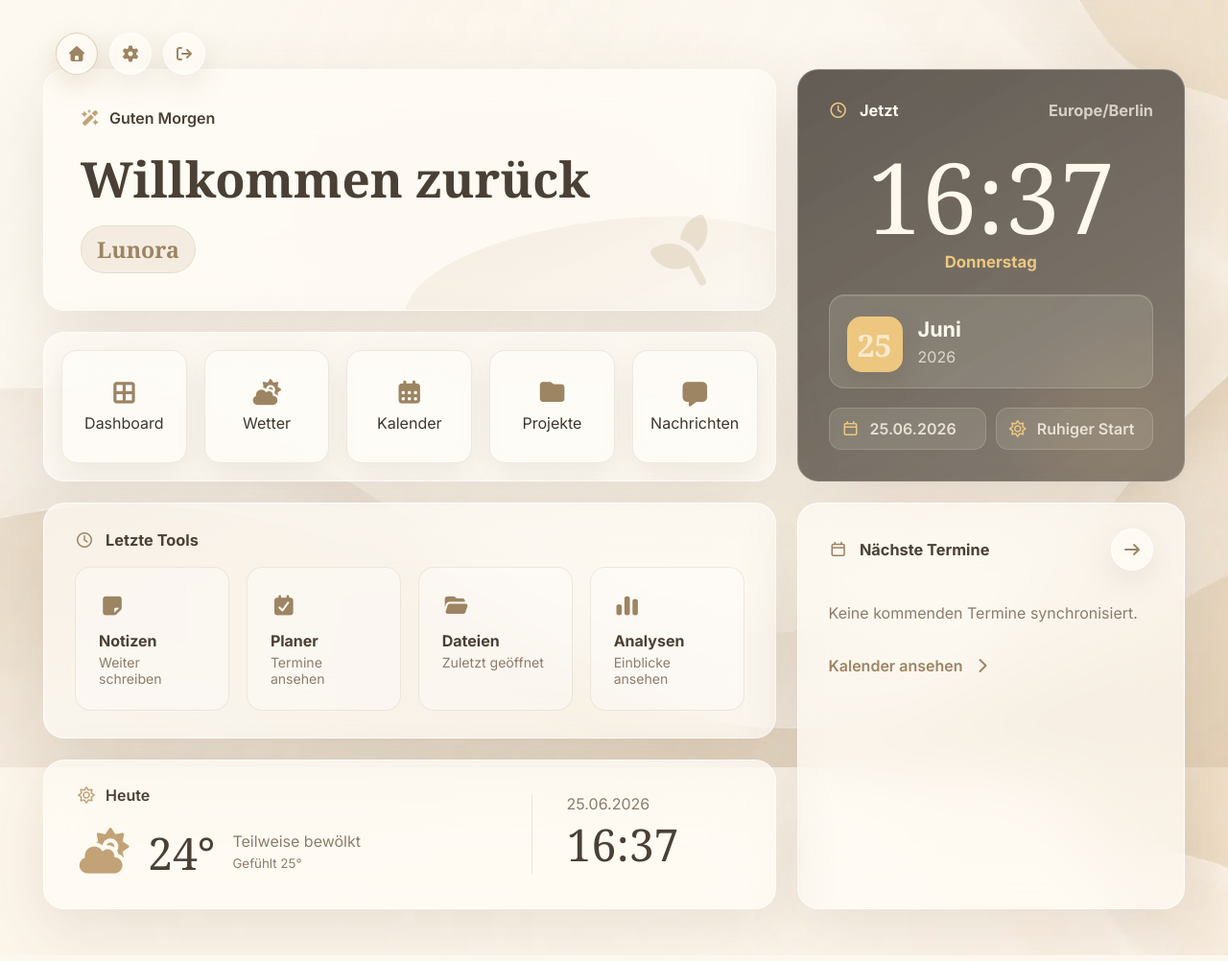
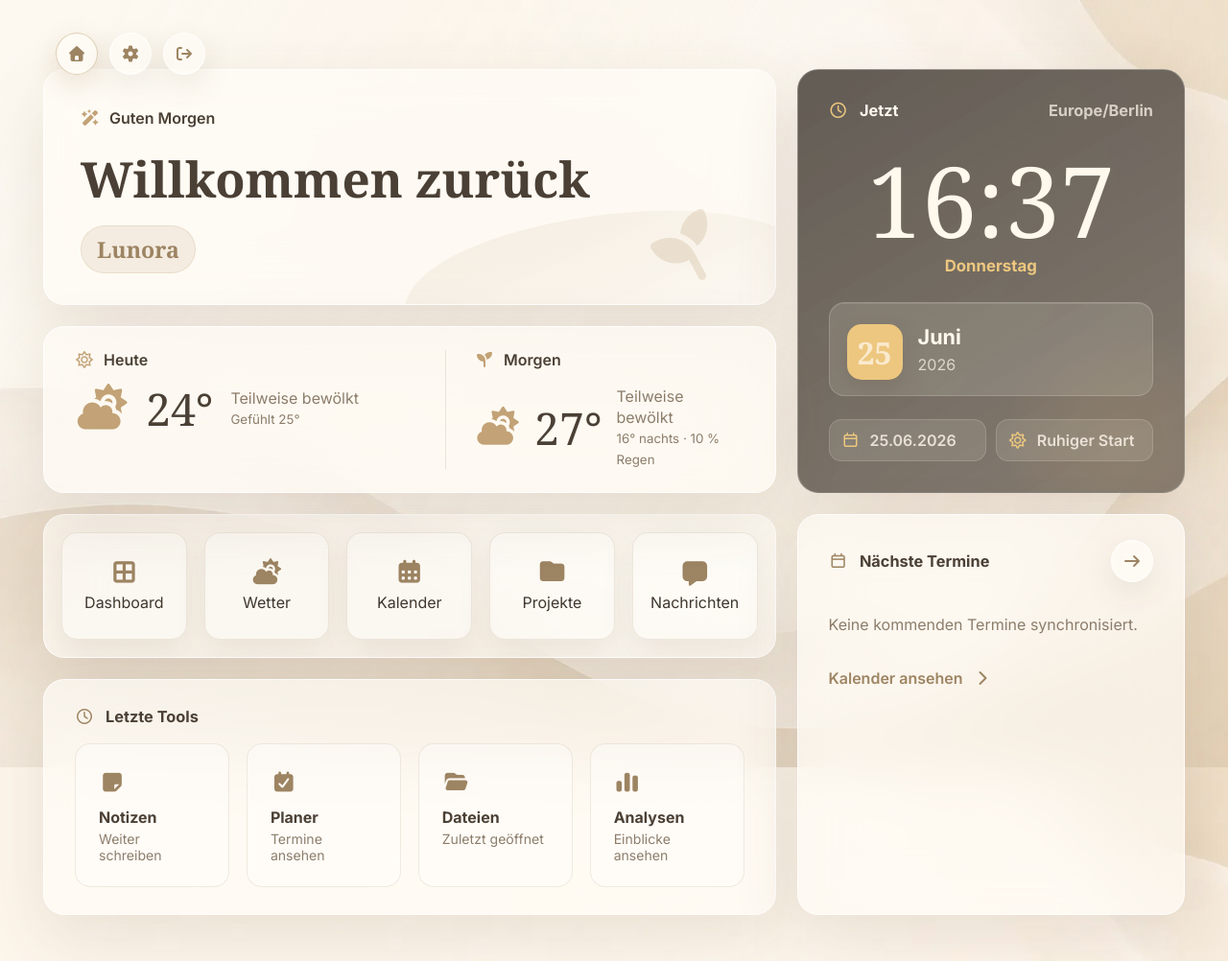
Before and after one commit to YannikFroehlich/Lunora, a Django app: page /home/ in a window 1280 px wide. Shown: the whole page at 96% size. Run offline with Django 5.2, Linux system fonts and the light colour scheme; the visitor is signed in with stand-in values (Sample User, id 1); data that the repository does not hold is empty; some libraries are stand-ins or nearby versions.

Commit message:
feat: aktualisiere Home-Wetterbox und Einstellungs-Rücksprung

```diff
--- a/app/static/css/base.css
+++ b/app/static/css/base.css
@@ -299,6 +299,7 @@ a {
   justify-content: center;
   gap: 10px;
   padding: 0 20px;
+  text-decoration: none;
   border-radius: var(--radius-sm);
   transition: transform 180ms ease, background 180ms ease, border-color 180ms ease;
 }
--- a/app/static/css/home.css
+++ b/app/static/css/home.css
@@ -7,9 +7,9 @@
   grid-template-columns: minmax(0, 1.85fr) minmax(320px, 0.98fr);
   grid-template-areas:
     "welcome quote"
-    "actions quote"
-    "recent notes"
-    "today notes";
+    "today quote"
+    "actions notes"
+    "recent notes";
   gap: 22px;
 }
 
@@ -370,10 +370,21 @@
 
 .today-panel {
   grid-area: today;
-  display: flex;
-  align-items: center;
-  justify-content: space-between;
-  padding: 26px 34px;
+  display: grid;
+  grid-template-columns: minmax(0, 1fr) minmax(240px, 0.86fr);
+  align-items: stretch;
+  gap: 24px;
+  padding: 24px 32px;
+}
+
+.weather-overview-card,
+.weather-forecast-block {
+  min-width: 0;
+}
+
+.weather-forecast-block {
+  padding-left: 30px;
+  border-left: 1px solid var(--color-line);
 }
 
 .weather-row {
@@ -383,36 +394,36 @@
   margin-top: 18px;
 }
 
+.weather-row-compact {
+  gap: 15px;
+}
+
 .weather-icon {
+  flex: 0 0 auto;
   color: var(--color-accent);
   font-size: 2.8rem;
 }
 
-.weather-row strong,
-.time-block strong {
+.weather-row-compact .weather-icon {
+  font-size: 2.35rem;
+}
+
+.weather-row strong {
+  flex: 0 0 auto;
   color: var(--color-heading);
   font-family: var(--font-display);
   font-size: 2.9rem;
   font-weight: 500;
+  line-height: 1;
 }
 
 .weather-row span {
+  min-width: 0;
   color: var(--color-muted);
   line-height: 1.35;
 }
 
-.time-block {
-  min-width: 220px;
-  padding-left: 36px;
-  border-left: 1px solid var(--color-line);
-}
-
-.time-block span,
-.time-block strong {
-  display: block;
-}
-
-.time-block span {
+.weather-row small {
   color: var(--color-muted);
 }
 
@@ -421,11 +432,11 @@
     grid-template-columns: 1fr;
     grid-template-areas:
       "welcome"
+      "today"
       "actions"
       "quote"
       "recent"
-      "notes"
-      "today";
+      "notes";
   }
 
   .clock-panel {
@@ -439,15 +450,19 @@
     grid-template-columns: repeat(2, minmax(0, 1fr));
   }
 
-  .today-panel,
+  .today-panel {
+    grid-template-columns: 1fr;
+  }
+
   .weather-row {
     align-items: flex-start;
     flex-direction: column;
   }
 
-  .time-block {
-    min-width: 0;
+  .weather-forecast-block {
+    padding-top: 22px;
     padding-left: 0;
+    border-top: 1px solid var(--color-line);
     border-left: 0;
   }
 
--- a/app/templates/app/base.html
+++ b/app/templates/app/base.html
@@ -48,7 +48,8 @@
     <a class="nav-orb {% if active_page == 'home' %}is-active{% endif %}" href="{% url 'home' %}" aria-label="Dashboard">
         <i class="fa-solid fa-house" aria-hidden="true"></i>
     </a>
-    <a class="nav-orb {% if active_page == 'settings' %}is-active{% endif %}" href="{% url 'settings' %}" aria-label="Einstellungen">
+    {% url 'settings' as settings_url %}
+    <a class="nav-orb {% if active_page == 'settings' %}is-active{% endif %}" href="{% if active_page == 'settings' %}{{ settings_url }}{% else %}{{ settings_url }}?next={{ request.get_full_path|urlencode }}{% endif %}" aria-label="Einstellungen">
         <i class="fa-solid fa-gear" aria-hidden="true"></i>
     </a>
     <form class="nav-form" method="post" action="{% url 'logout' %}">
--- a/app/templates/app/home.html
+++ b/app/templates/app/home.html
@@ -89,19 +89,23 @@
             <a class="panel-link" href="{% url 'calendar' %}">Kalender ansehen <i class="fa-solid fa-chevron-right"></i></a>
         </section>
 
-        <section class="glass-panel today-panel">
-            <div>
+        <section class="glass-panel today-panel weather-overview-panel">
+            <article class="weather-overview-card">
                 <span class="panel-kicker"><i class="fa-regular fa-sun"></i> Heute</span>
                 <div class="weather-row">
-                    <i class="fa-solid fa-cloud-sun weather-icon"></i>
-                    <strong>24°</strong>
-                    <span>Teilweise bewölkt<br><small>Gefühlt 25°</small></span>
+                    <i class="fa-solid {{ dashboard_weather.today.icon }} weather-icon"></i>
+                    <strong>{{ dashboard_weather.today.temperature }}°</strong>
+                    <span>{{ dashboard_weather.today.description }}<br><small>Gefühlt {{ dashboard_weather.today.feels_like }}°</small></span>
                 </div>
-            </div>
-            <div class="time-block">
-                <span>{{ today_label }}</span>
-                <strong>{{ time_label }}</strong>
-            </div>
+            </article>
+            <article class="weather-forecast-block">
+                <span class="panel-kicker"><i class="fa-solid fa-seedling"></i> Morgen</span>
+                <div class="weather-row weather-row-compact">
+                    <i class="fa-solid {{ dashboard_weather.tomorrow.icon }} weather-icon"></i>
+                    <strong>{{ dashboard_weather.tomorrow.high }}°</strong>
+                    <span>{{ dashboard_weather.tomorrow.description }}<br><small>{{ dashboard_weather.tomorrow.low }}° nachts · {{ dashboard_weather.tomorrow.rain }} % Regen</small></span>
+                </div>
+            </article>
         </section>
     </div>
 </section>
--- a/app/templates/app/settings.html
+++ b/app/templates/app/settings.html
@@ -21,6 +21,7 @@
         <form id="appearance-form" class="glass-panel appearance-panel" method="post">
             {% csrf_token %}
             <input type="hidden" name="form_name" value="appearance">
+            <input type="hidden" name="return_to" value="{{ return_to }}">
             <div class="panel-title"><i class="fa-solid fa-wand-magic-sparkles"></i><h2>Darstellung</h2></div>
             {% if appearance_form.non_field_errors %}
             <div class="form-errors">{{ appearance_form.non_field_errors }}</div>
@@ -86,6 +87,7 @@
             <form class="profile-form" method="post" enctype="multipart/form-data">
                 {% csrf_token %}
                 <input type="hidden" name="form_name" value="profile">
+                <input type="hidden" name="return_to" value="{{ return_to }}">
 
                 {% if profile_form.non_field_errors %}
                 <div class="form-errors">{{ profile_form.non_field_errors }}</div>
@@ -141,7 +143,7 @@
     </div>
 
     <footer class="settings-footer glass-panel">
-        <button class="ghost-button" type="reset" form="appearance-form">Abbrechen</button>
+        <a class="ghost-button" href="{{ return_to }}">Abbrechen</a>
         <button class="primary-button" type="submit" form="appearance-form">Änderungen speichern</button>
     </footer>
 </section>
--- a/app/view_models.py
+++ b/app/view_models.py
@@ -4,6 +4,7 @@ from datetime import datetime, time, timedelta
 from django.utils import timezone
 
 from app.models import CalendarEvent, CalendarReminder
+from app.services.weather_service import get_weather_context
 
 
 def get_dashboard_context(user=None):
@@ -31,10 +32,13 @@ def get_dashboard_context(user=None):
         "November",
         "Dezember",
     ]
+    dashboard_weather = _dashboard_weather_context()
+
     return {
         "active_page": "home",
         "today_label": now.strftime("%d.%m.%Y"),
         "time_label": now.strftime("%H:%M"),
+        "dashboard_weather": dashboard_weather,
         "clock": {
             "time": now.strftime("%H:%M"),
             "weekday": weekday_names[now.weekday()],
@@ -62,6 +66,30 @@ def get_dashboard_context(user=None):
             {"text": "Landingpage designen", "done": False},
             {"text": "Präsentation vorbereiten", "done": False},
         ],
+    }
+
+
+def _dashboard_weather_context():
+    weather_context = get_weather_context({})
+    current = weather_context.get("current", {})
+    daily_forecast = weather_context.get("daily_forecast") or []
+    tomorrow = daily_forecast[0] if daily_forecast else {}
+
+    return {
+        "today": {
+            "temperature": current.get("temperature", 24),
+            "feels_like": current.get("feels_like", current.get("temperature", 24)),
+            "description": current.get("description", "Teilweise bewölkt"),
+            "icon": current.get("icon", "fa-cloud-sun"),
+        },
+        "tomorrow": {
+            "day": tomorrow.get("day", "Morgen"),
+            "high": tomorrow.get("high", current.get("high", current.get("temperature", 24))),
+            "low": tomorrow.get("low", current.get("low", current.get("temperature", 18))),
+            "rain": tomorrow.get("rain", 10),
+            "description": tomorrow.get("description", "Teilweise bewölkt"),
+            "icon": tomorrow.get("icon", "fa-cloud-sun"),
+        },
     }
 
 
--- a/app/views.py
+++ b/app/views.py
@@ -1,8 +1,12 @@
+from urllib.parse import urlparse, urlunparse
+
 from django.contrib.auth import login
 from django.contrib.auth.decorators import login_required
 from django.http import JsonResponse
 from django.shortcuts import redirect
 from django.shortcuts import render
+from django.urls import reverse
+from django.utils.http import url_has_allowed_host_and_scheme
 
 from app.forms import AppearanceForm, CalendarReminderForm, CalendarSourceForm, ProfileForm, RegistrationForm
 from app.models import CalendarReminder, CalendarSource, Profile
@@ -14,6 +18,42 @@ from app.view_models import (
     get_messages_context,
     get_settings_context,
 )
+
+
+def get_safe_settings_return_url(request):
+    """Return the page the user came from before opening settings."""
+    fallback_url = reverse("home")
+    settings_path = reverse("settings").rstrip("/")
+    candidates = (
+        request.POST.get("return_to"),
+        request.GET.get("next"),
+        request.META.get("HTTP_REFERER"),
+    )
+
+    for candidate in candidates:
+        if not candidate:
+            continue
+
+        candidate = candidate.strip()
+        if not url_has_allowed_host_and_scheme(
+            candidate,
+            allowed_hosts={request.get_host()},
+            require_https=request.is_secure(),
+        ):
+            continue
+
+        parsed = urlparse(candidate)
+        path = parsed.path or "/"
+        if path.rstrip("/") == settings_path:
+            continue
+
+        if parsed.netloc:
+            candidate = urlunparse(("", "", path, "", parsed.query, parsed.fragment))
+
+        if candidate.startswith("/"):
+            return candidate
+
+    return fallback_url
 
 
 def get_or_create_profile(user):
@@ -48,6 +88,7 @@ def home(request):
 @login_required
 def settings(request):
     profile = get_or_create_profile(request.user)
+    return_to = get_safe_settings_return_url(request)
 
     if request.method == "POST" and request.POST.get("form_name") == "profile":
         form = ProfileForm(request.POST, request.FILES, instance=profile)
@@ -55,14 +96,14 @@ def settings(request):
             profile = form.save()
             request.user.first_name = profile.display_name
             request.user.save(update_fields=["first_name"])
-            return redirect("settings")
+            return redirect(return_to)
         appearance_form = AppearanceForm(instance=profile)
     elif request.method == "POST" and request.POST.get("form_name") == "appearance":
         appearance_form = AppearanceForm(request.POST, instance=profile)
         form = ProfileForm(instance=profile)
         if appearance_form.is_valid():
             appearance_form.save()
-            return redirect("settings")
+            return redirect(return_to)
     else:
         form = ProfileForm(instance=profile)
         appearance_form = AppearanceForm(instance=profile)
@@ -73,6 +114,7 @@ def settings(request):
             "profile": profile,
             "profile_form": form,
             "appearance_form": appearance_form,
+            "return_to": return_to,
         }
     )
     return render(request, "app/settings.html", context)
```
